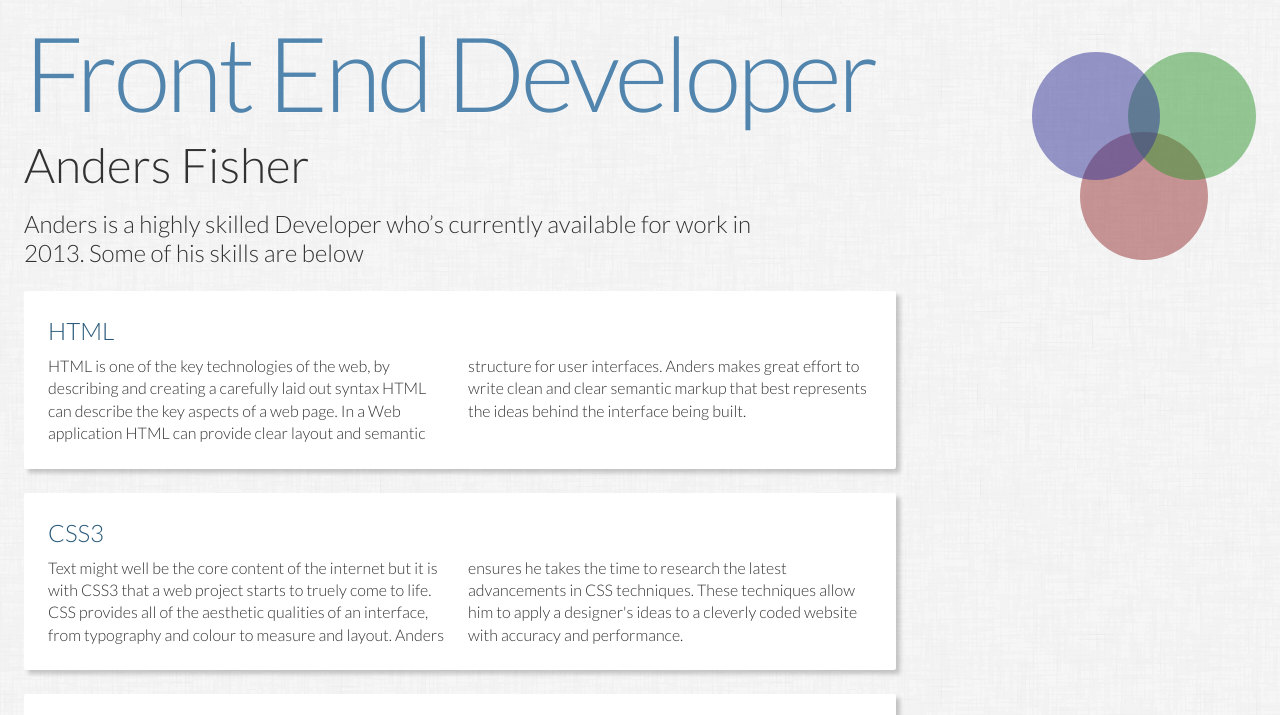
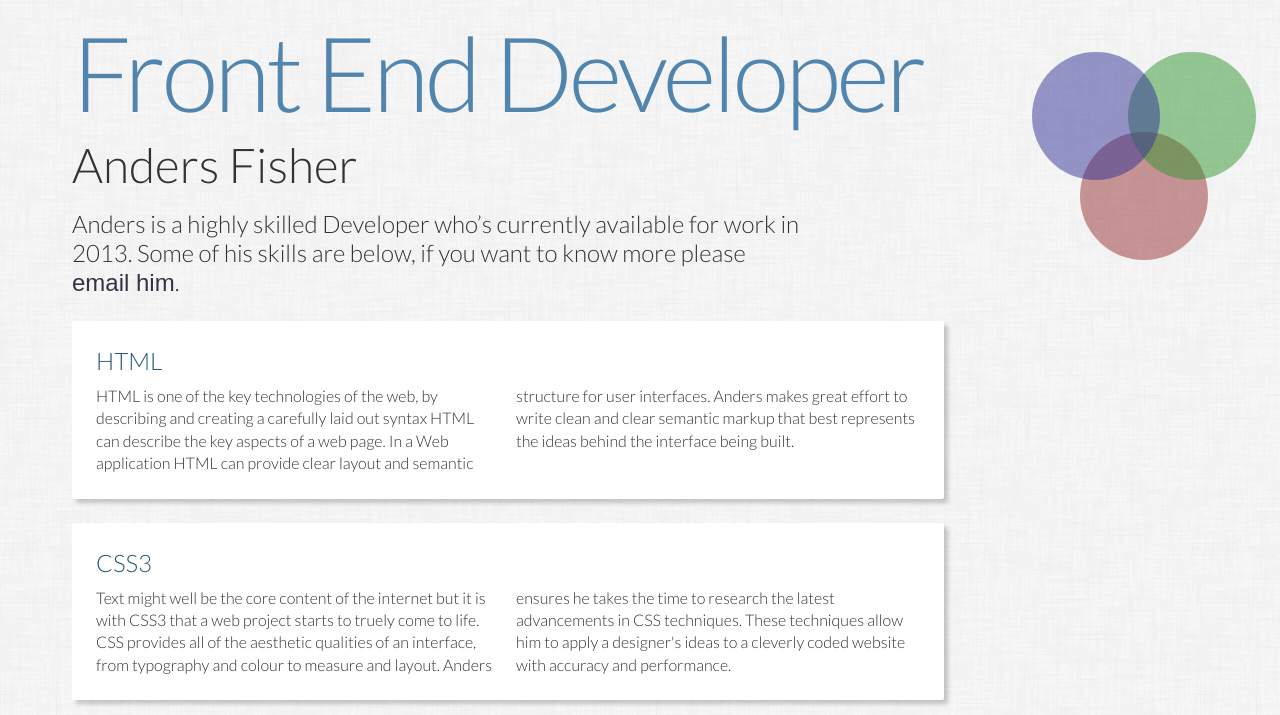
Before and after one commit to atleastimtrying/fedev, a plain HTML site: page index.html in a window 1280 px wide. Shown: the top 715 px of the page. Drawn offline with Linux system fonts and the light colour scheme.

Commit message:
carl pleaser

```diff
--- a/index.html
+++ b/index.html
@@ -14,7 +14,7 @@
     <header>
       <h1>Front End Developer</h1>
       <h2>Anders Fisher</h2>
-      <p>Anders is a highly skilled Developer who&rsquo;s currently available for work in 2013. Some of his skills are below</p>
+      <p>Anders is a highly skilled Developer who&rsquo;s currently available for work in 2013. Some of his skills are below, if you want to know more please <a href='mailto:anders@js-dev.co.uk'>email him</a>.</p>
     </header>
     <div id='rotator'></div>
     <article>
@@ -52,7 +52,7 @@
       </section>
       <section>
         <h2>Community</h2>
-        <p>Web Development is often seen as a solo activity, interaction between developer and screen, however like all professions web Developers find teh ned to share war stories, exchange tips and learn from the like minded. The most passionate of developers become evangelists and advocates of techniques and platforms they support. Anders has organised and run <a href='http://fesuffolk.co.uk'>Front End Suffolk</a> since January 2012 as well as speaking at a variety of events.</p>
+        <p>Web Development is often seen as a solo activity, interaction between developer and screen, however like all professions web Developers find teh ned to share war stories, exchange tips and learn from the like minded. The most passionate of developers become evangelists and advocates of techniques and platforms they support. Anders has organised and run <a href='http://fesuffolk.co.uk'>Front End Suffolk</a> since January 2012 as well as speaking at a variety of events. In 2013 Anders became a co-organiser and contributor to <a href='http://www.syncipswich.com/'>SyncIpswich</a>.</p>
       </section>
     </article>
     <footer>
--- a/style.css
+++ b/style.css
@@ -16,6 +16,10 @@ footer{
 }
 article{
   padding:0 24px;
+  transition: padding 0.5s ease-out;
+  -webkit-transition: padding 0.5s ease-out;
+  -moz-transition: padding 0.5s ease-out;
+  -transition: padding 0.5s ease-out;
 }
 
 header{
@@ -24,6 +28,10 @@ header{
   padding:24px;
   color: rgba(0,0,0,0.8);
   text-shadow: 0 1px 1px rgba(255,255,255,0.4);
+  transition: padding 0.5s ease-out;
+  -webkit-transition: padding 0.5s ease-out;
+  -moz-transition: padding 0.5s ease-out;
+  -transition: padding 0.5s ease-out;
 }
 
 h1{
@@ -47,6 +55,13 @@ header p{
   max-width:728px;
   font-family:'Lato', sans-serif;
   font-weight:300;
+}
+header p a{
+  color:#334;
+  text-decoration:none;
+}
+header p a:hover{
+  text-decoration:underline;
 }
 section{
   background-color:white;
@@ -85,8 +100,8 @@ footer{
   padding:24px;
   font-size:16px;
   line-height:16px;
-  color:#333;
-  background:rgba(255,255,255,0.5);
+  color:#666;
+  text-shadow:1px 1px 1px white;
   text-align:right;
 }
 footer p{
@@ -94,7 +109,7 @@ footer p{
 }
 footer a{
   text-decoration: none;
-  color:#333;
+  color:#101015;
 }
 @media all and (max-width: 496px){
   article{
@@ -210,4 +225,10 @@ footer a{
     right:-48px;
     background:rgba(50,50,150,0.5);
   }
+  header{
+    padding:24px 72px;
+  }
+  article{
+    padding:0 72px;
+  }
 }
```
